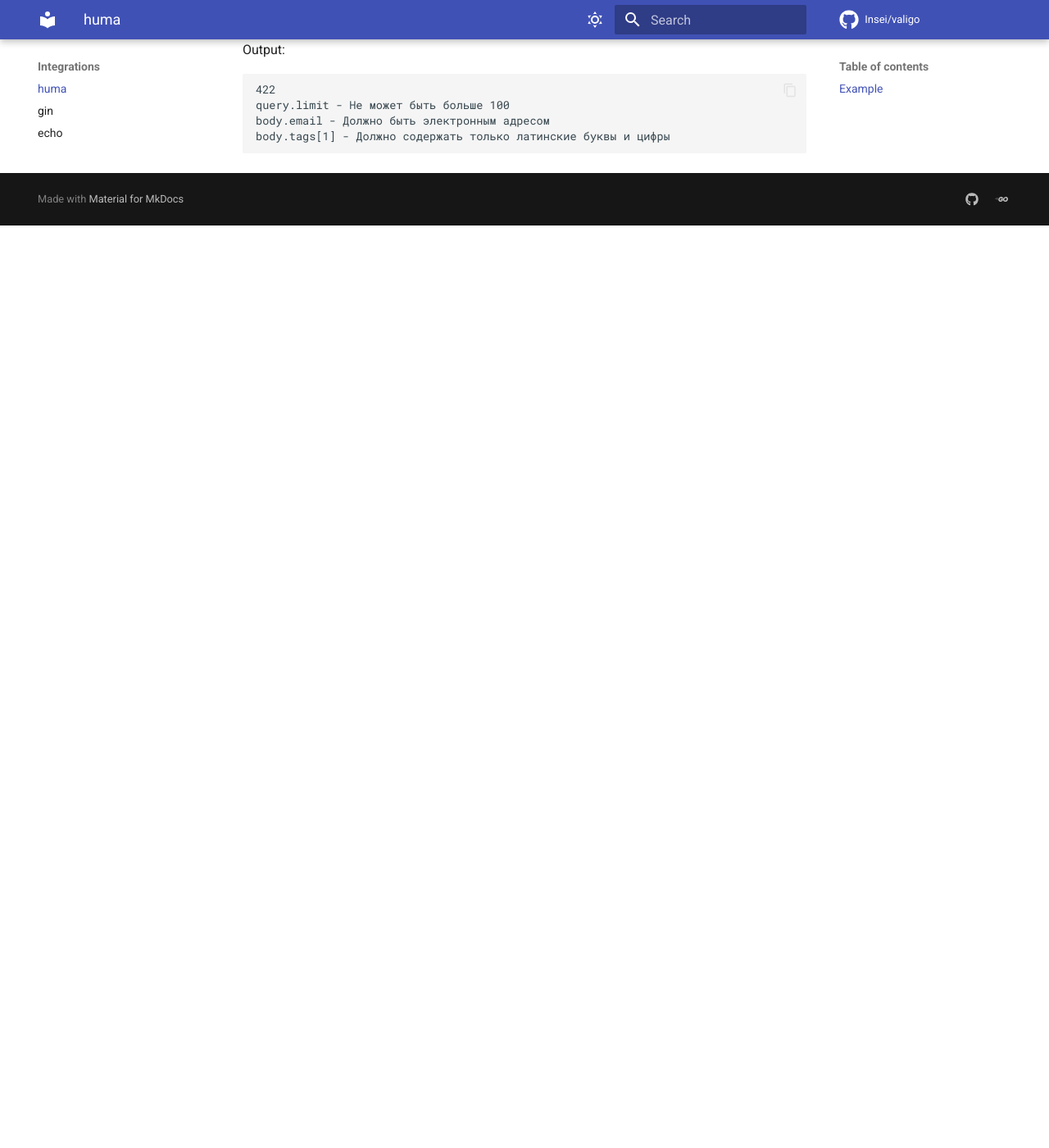
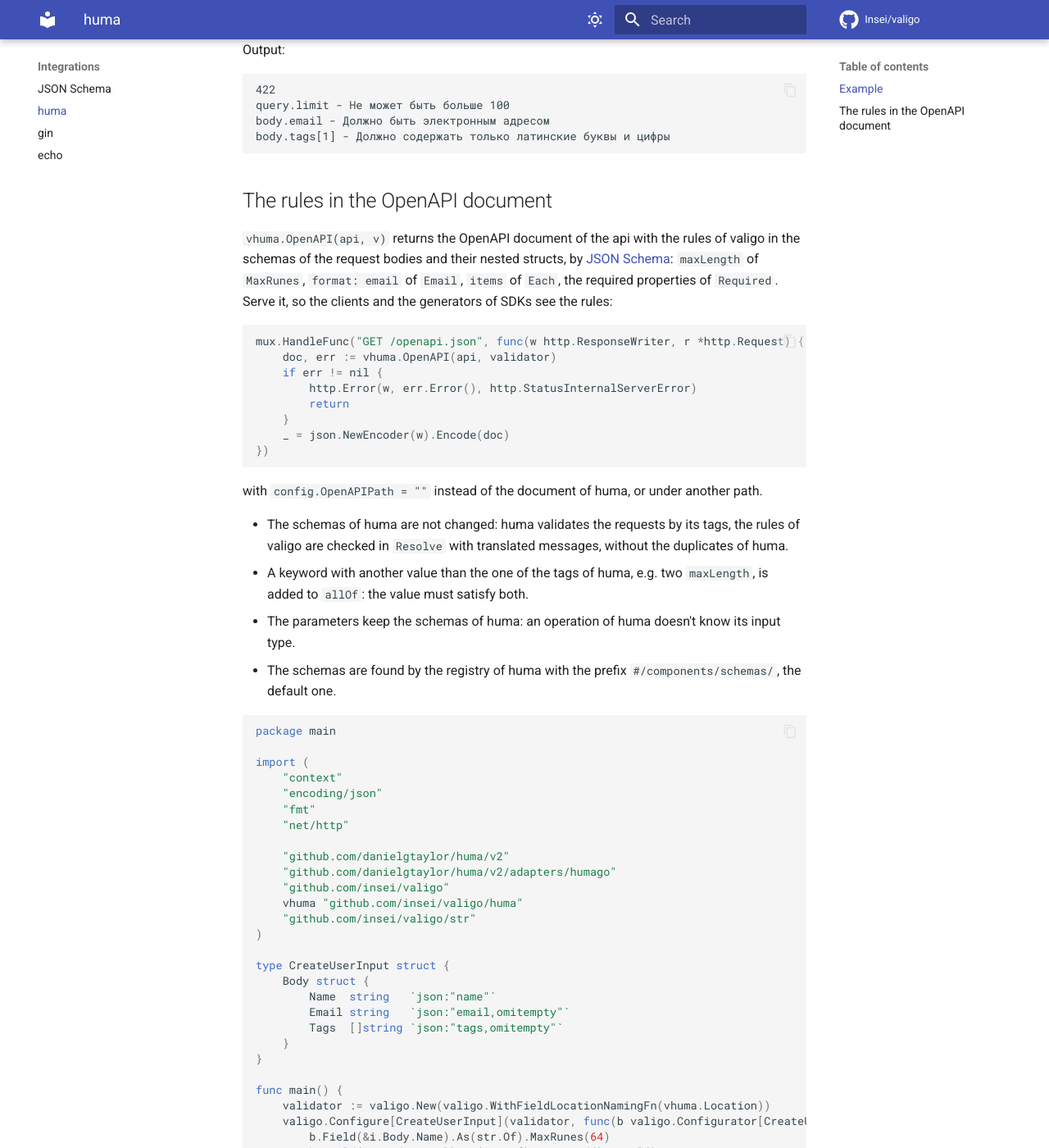
Before and after one commit to Insei/valigo, an MkDocs documentation site: the page built from docs/features/huma.md, in a window 1280 px wide and 1400 px high, scrolled down 2158 px. Shown: the whole window at 82% size. Built offline with MkDocs 1.6.1 and Material for MkDocs 9.7.7, drawn with Linux system fonts in a browser that asks for light colours; comment, search, counter and statistics services are not loaded; the version menu is left out; before the commit the page ends 2433 px from its top, so only the background shows below that; some of the changed text lies outside the part shown.

Commit message:
docs: describe JSON Schema of the rules and the OpenAPI document of huma

````diff
--- a/docs/features/huma.md
+++ b/docs/features/huma.md
@@ -99,3 +99,108 @@ query.limit - Не может быть больше 100
 body.email - Должно быть электронным адресом
 body.tags[1] - Должно содержать только латинские буквы и цифры
 ```
+
+## The rules in the OpenAPI document
+
+`vhuma.OpenAPI(api, v)` returns the OpenAPI document of the api with the rules of valigo in the schemas of the request bodies and their nested structs, by [JSON Schema](schema.md): `maxLength` of `MaxRunes`, `format: email` of `Email`, `items` of `Each`, the required properties of `Required`. Serve it, so the clients and the generators of SDKs see the rules:
+
+```go
+mux.HandleFunc("GET /openapi.json", func(w http.ResponseWriter, r *http.Request) {
+	doc, err := vhuma.OpenAPI(api, validator)
+	if err != nil {
+		http.Error(w, err.Error(), http.StatusInternalServerError)
+		return
+	}
+	_ = json.NewEncoder(w).Encode(doc)
+})
+```
+
+with `config.OpenAPIPath = ""` instead of the document of huma, or under another path.
+
+- The schemas of huma are not changed: huma validates the requests by its tags, the rules of valigo are checked in `Resolve` with translated messages, without the duplicates of huma.
+- A keyword with another value than the one of the tags of huma, e.g. two `maxLength`, is added to `allOf`: the value must satisfy both.
+- The parameters keep the schemas of huma: an operation of huma doesn't know its input type.
+- The schemas are found by the registry of huma with the prefix `#/components/schemas/`, the default one.
+
+```go
+package main
+
+import (
+	"context"
+	"encoding/json"
+	"fmt"
+	"net/http"
+
+	"github.com/danielgtaylor/huma/v2"
+	"github.com/danielgtaylor/huma/v2/adapters/humago"
+	"github.com/insei/valigo"
+	vhuma "github.com/insei/valigo/huma"
+	"github.com/insei/valigo/str"
+)
+
+type CreateUserInput struct {
+	Body struct {
+		Name  string   `json:"name"`
+		Email string   `json:"email,omitempty"`
+		Tags  []string `json:"tags,omitempty"`
+	}
+}
+
+func main() {
+	validator := valigo.New(valigo.WithFieldLocationNamingFn(vhuma.Location))
+	valigo.Configure[CreateUserInput](validator, func(b valigo.Configurator[CreateUserInput], i *CreateUserInput) {
+		b.Field(&i.Body.Name).As(str.Of).MaxRunes(64)
+		b.Field(&i.Body.Email).As(str.Of).Required().Email()
+		b.Slice(&i.Body.Tags).As(str.Slice).MaxLen(5).Each(func(tag *str.BaseConfigurator) { tag.Alphanumeric() })
+	})
+
+	api := humago.New(http.NewServeMux(), huma.DefaultConfig("Users", "1.0.0"))
+	huma.Post(api, "/users", func(context.Context, *CreateUserInput) (*struct{}, error) { return nil, nil })
+
+	doc, err := vhuma.OpenAPI(api, validator)
+	if err != nil {
+		panic(err)
+	}
+	body := doc["components"].(map[string]any)["schemas"].(map[string]any)["CreateUserInputBody"].(map[string]any)
+	delete(body["properties"].(map[string]any), "$schema") // the property of huma for the link to the schema
+	out, _ := json.MarshalIndent(body, "", "  ")
+	fmt.Println(string(out))
+}
+```
+
+Output:
+
+```text
+{
+  "additionalProperties": false,
+  "properties": {
+    "email": {
+      "format": "email",
+      "minLength": 1,
+      "type": "string"
+    },
+    "name": {
+      "maxLength": 64,
+      "type": "string"
+    },
+    "tags": {
+      "items": {
+        "pattern": "^[a-zA-Z0-9]+$",
+        "type": "string"
+      },
+      "maxItems": 5,
+      "type": [
+        "array",
+        "null"
+      ]
+    }
+  },
+  "required": [
+    "name",
+    "email"
+  ],
+  "type": "object"
+}
+```
+
+`email` is `omitempty` for huma, `Required` of valigo makes it required in the document; `tags` has the rules of its elements in `items`.
--- a/mkdocs.yml
+++ b/mkdocs.yml
@@ -97,6 +97,7 @@ nav:
       - Translations: features/translations.md
       - HTTP problem details: features/problem.md
   - Integrations:
+      - JSON Schema: features/schema.md
       - huma: features/huma.md
       - gin: features/gin.md
       - echo: features/echo.md
@@ -147,7 +148,8 @@ plugins:
           - features/translations.md: locales, plural forms, languages from the context
           - features/problem.md: problem details of RFC 9457
         Integrations:
-          - features/huma.md: huma inputs
+          - features/schema.md: the rules as the keywords of JSON Schema, Validator.Constraints
+          - features/huma.md: huma inputs, the rules in the OpenAPI document
           - features/gin.md: gin binding
           - features/echo.md: echo validator
         Architecture:
````
Also changed, not shown: README.md (+1 -0 lines), docs/features/index.md (+2 -1 lines), docs/features/schema.md (added, +46 -0 lines), skills/valigo/SKILL.md (+4 -0 lines).
